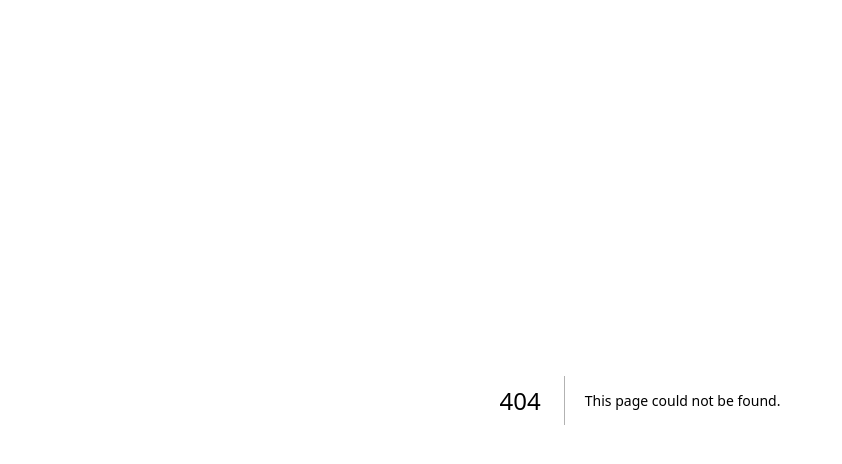
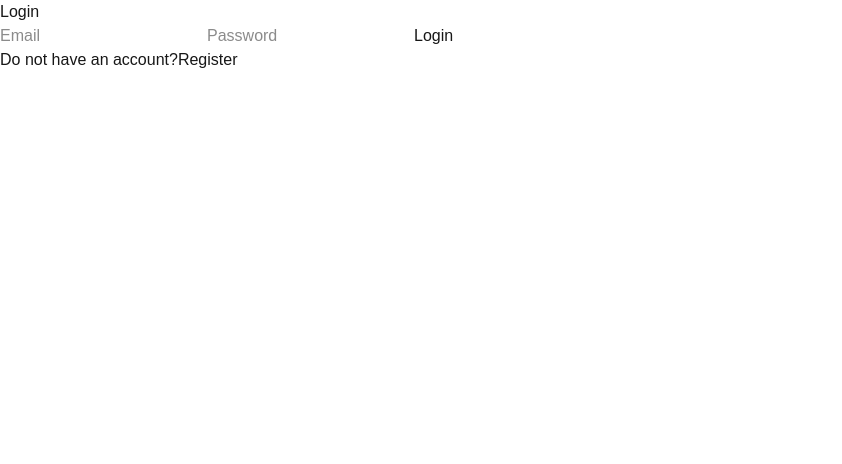
Before and after one commit to Kshitij-1008/next-fullstack-imagekit, a Next.js app: page /login in a window 1280 px wide. Before the commit this address had no page. Shown: the top 464 px of the page, without its empty margins (0-842 px from the left). Built offline with nearby package versions, Linux system fonts and the light colour scheme.

Commit message:
Frontend for register and login pages done

```diff
--- /dev/null
+++ b/app/login/page.tsx
@@ -0,0 +1,53 @@
+"use client"
+import { signIn } from "next-auth/react";
+import { useRouter } from "next/navigation";
+import React, { useState } from "react";
+
+function LoginPage() {
+    const [email, setEmail] = useState("");
+    const [password, setPassword] = useState("");
+    const router = useRouter();
+
+    const handleSubmit = async (e: React.FormEvent<HTMLFormElement>) => {
+        e.preventDefault();
+
+        const result = await signIn("credentials", {
+            email,
+            password,
+            redirect: false
+        });
+
+        if(result?.error){
+            console.log(console.error);
+        } else {
+            router.push("/")
+        }
+    }
+
+    return (
+        <div>
+            <h1>Login</h1>
+            <form onSubmit={handleSubmit}>
+                <input
+                    type="email"
+                    placeholder="Email"
+                    value={email}
+                    onChange={(e) => setEmail(e.target.value)}
+                />
+                <input
+                    type="password"
+                    placeholder="Password"
+                    value={password}
+                    onChange={(e) => setPassword(e.target.value)}
+                />
+                <button type="submit">Login</button>
+            </form>
+            <div>
+                Do not have an account?
+                <button onClick={() => router.push("/register")}>Register</button>
+            </div>
+        </div>
+    )
+}
+
+export default LoginPage;
--- a/app/register/page.tsx
+++ b/app/register/page.tsx
@@ -0,0 +1,76 @@
+"use client";
+import { useRouter } from "next/navigation";
+import React, { useState } from "react";
+
+function RegisterPage() {
+    const [email, setEmail] = useState("");
+    const [password, setPassword] = useState("");
+    const [confirmPassword, setConfirmPassword] = useState("");
+    const router = useRouter();
+
+    const handleSubmit = async (e: React.FormEvent<HTMLFormElement>) => {
+        e.preventDefault();
+        if(password !== confirmPassword) {
+          alert("Passwords do not match.");
+          return;
+        }
+
+        try {
+            // Send registration request.
+            const res = await fetch("/api/auth/register", {
+                method: "POST",
+                headers: {
+                    "Content-Type": "application/json",
+                },
+                body: JSON.stringify({
+                    email,
+                    password
+                })
+            })
+
+            const data = await res.json();
+            if(!res.ok){
+                throw new Error(data.error || "Registration failed.");
+
+            }
+            console.log(data);
+            router.push("/login");
+
+
+        } catch (error) {
+            console.error(error);
+        }
+    }
+
+    return (
+        <div>
+            <h1>Register</h1>
+            <form onSubmit={handleSubmit}>
+                <input
+                    type="email"
+                    placeholder="Email"
+                    value={email}
+                    onChange={(e) => setEmail(e.target.value)}
+                />
+                <input
+                    type="password"
+                    placeholder="Password"
+                    value={password}
+                    onChange={(e) => setPassword(e.target.value)}
+                />
+                <input
+                    type="password"
+                    placeholder="Confirm Password"
+                    value={confirmPassword}
+                    onChange={(e) => setConfirmPassword(e.target.value)}
+                />
+                <button type="submit">Register</button>
+            </form>
+            <div>
+                <p>Already have an account? <a href="/login">Login</a></p>
+            </div>
+        </div>
+    )
+}
+
+export default RegisterPage
```
